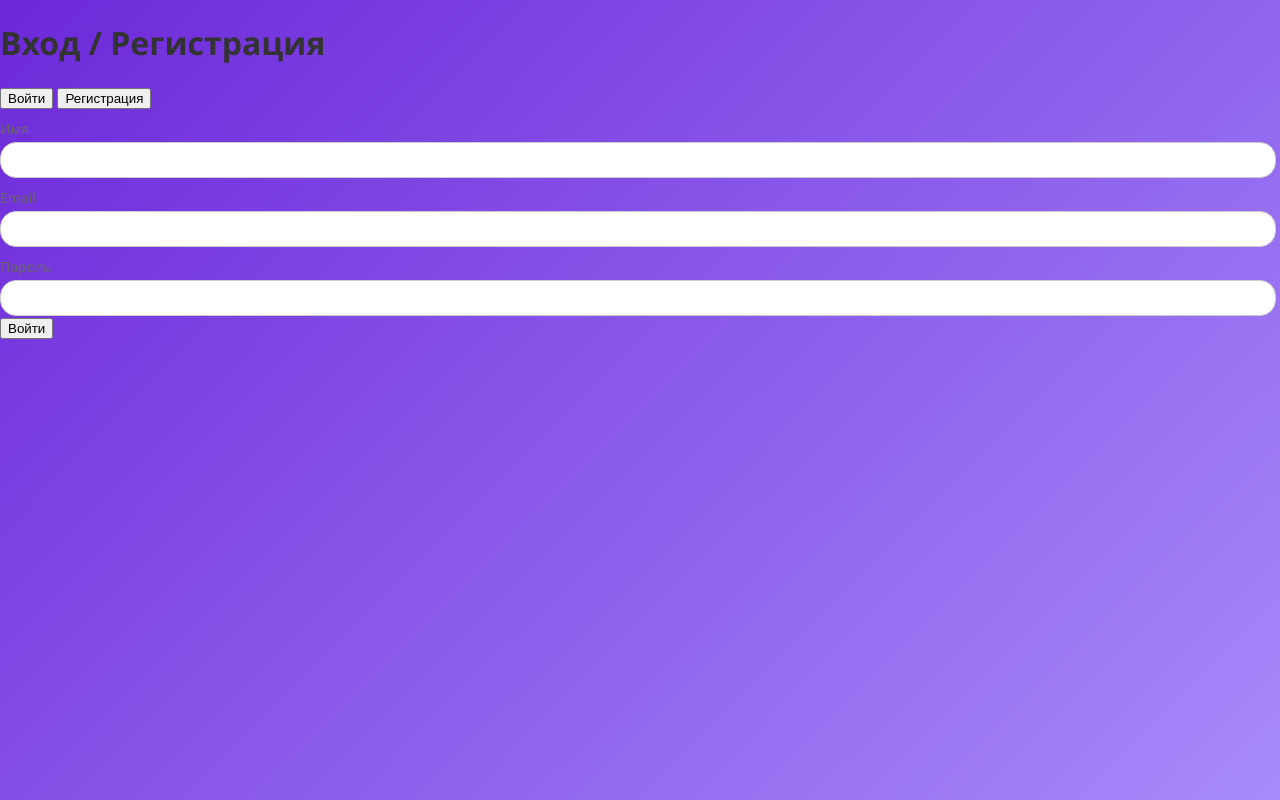
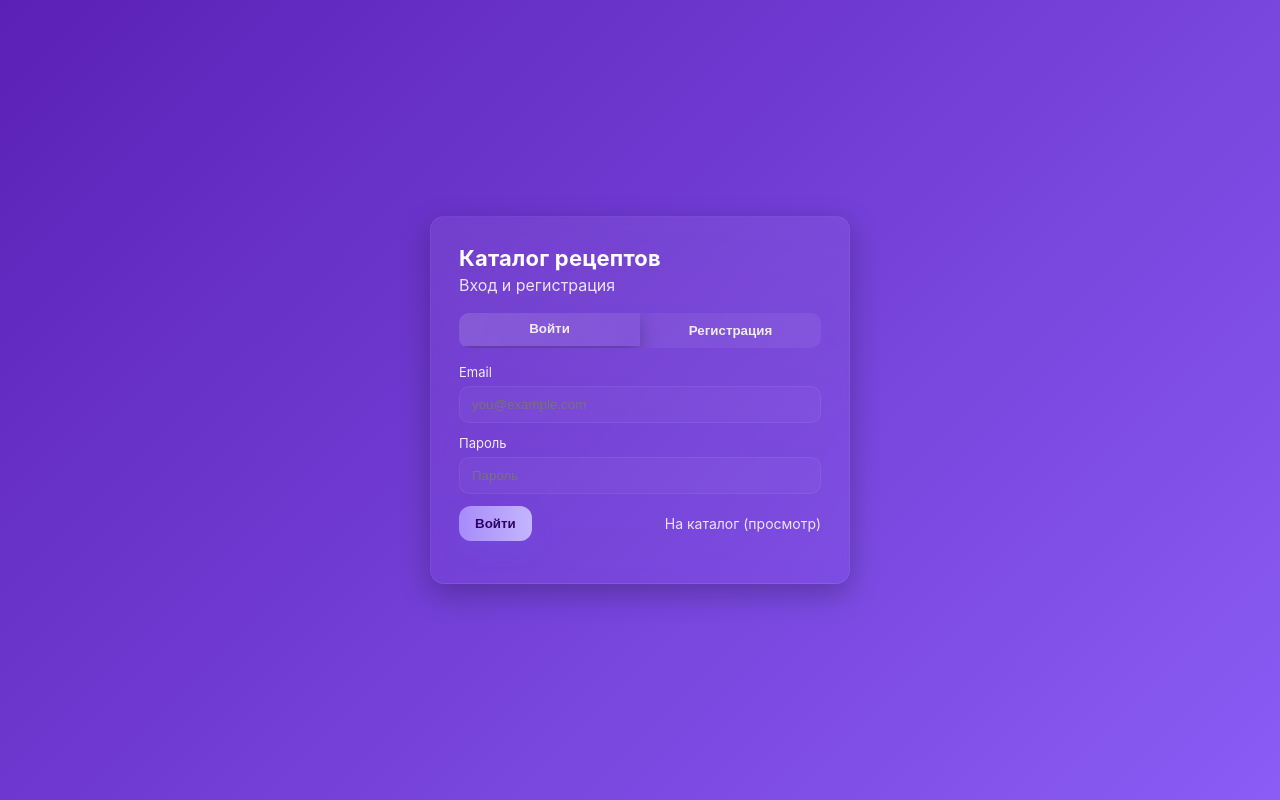
Before and after one commit to Whyanxiety/mywebsite, a website: page login.html in a window 1280 px wide. Drawn offline with nearby package versions, Linux system fonts and the light colour scheme.

Commit message:
Add files via upload

```diff
--- a/login.html
+++ b/login.html
@@ -3,42 +3,55 @@
 <head>
   <meta charset="utf-8" />
   <meta name="viewport" content="width=device-width,initial-scale=1" />
-  <title>Авторизация</title>
-  <link rel="stylesheet" href="styles.css" />
+  <title>Вход / Регистрация — Рецепты</title>
+  <link rel="stylesheet" href="login.css" />
     <script src="https://cdn.jsdelivr.net/npm/@supabase/supabase-js@2/dist/supabase.min.js"></script>
   <script>
+    // Вставь сюда свои данные из Supabase
     const supabase = supabase.createClient(
-      'https://YOUR_SUPABASE_URL',
-      'YOUR_SUPABASE_ANON_KEY'
+      'https://xliizzhladrslfruhija.supabase.co',
+      'eyJhbGciOiJIUzI1NiIsInR5cCI6IkpXVCJ9.eyJpc3MiOiJzdXBhYmFzZSIsInJlZiI6InhsaWl6emhsYWRyc2xmcnVoaWphIiwicm9sZSI6ImFub24iLCJpYXQiOjE3NjUzNzMwMzksImV4cCI6MjA4MDk0OTAzOX0.lEseiv5RiIoxzmQyUGk5YMSHF-TU9jGU0yxTGGp0HxQ'
     );
   </script>
 </head>
 <body>
-  <div class="login-container">
-    <h1>Вход / Регистрация</h1>
-    <div class="login-buttons">
-      <button id="btnSignIn">Войти</button>
+  <main class="auth-root">
+    <div class="auth-card">
+      <div class="branding">
+        <h1>Каталог рецептов</h1>
+        <p>Вход и регистрация</p>
+      </div>
+
+      <div class="toggle">
+        <button id="btnSignIn" class="active">Войти</button>
         <button id="btnSignUp">Регистрация</button>
       </div>
 
-    <form id="authForm">
-      <div id="nameField" class="hidden">
-        <label>Имя
-          <input type="text" id="name" />
-        </label>
+      <form id="authForm" class="form">
+        <div id="nameField" class="form-row hidden">
+          <label>Имя</label>
+          <input id="name" type="text" placeholder="Ваше имя (необязательно)" />
         </div>
 
-      <label>Email
-        <input type="email" id="email" required />
-      </label>
-      <label>Пароль
-        <input type="password" id="password" required />
-      </label>
+        <div class="form-row">
+          <label>Email</label>
+          <input id="email" type="email" placeholder="you@example.com" required />
+        </div>
 
-      <button type="submit" id="submitBtn">Войти</button>
+        <div class="form-row">
+          <label>Пароль</label>
+          <input id="password" type="password" placeholder="Пароль" required />
+        </div>
+
+        <div class="form-actions">
+          <button id="submitBtn" type="submit">Войти</button>
+          <a href="index.html" class="link-back">На каталог (просмотр)</a>
+        </div>
+
         <p id="error" class="error"></p>
       </form>
     </div>
+  </main>
 
   <script src="login.js"></script>
 </body>
```
Also changed, not shown: index.html (+2 -2 lines). Lines whose indentation alone changed are shown as unchanged.
